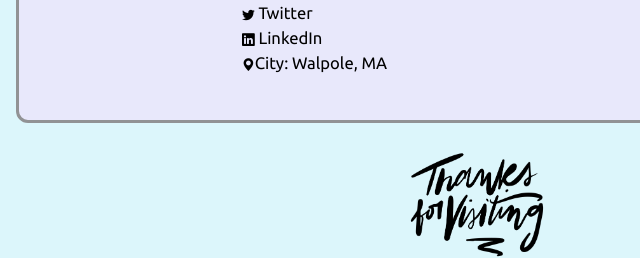
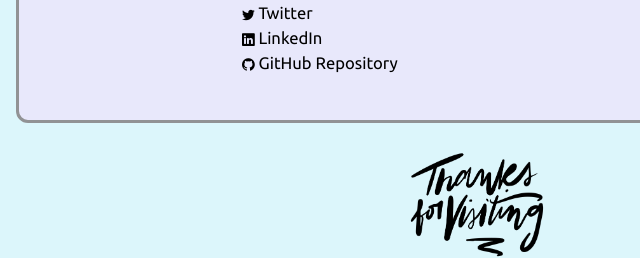
Before and after one commit to iguembes/contact, a plain HTML site: page index.html in a window 1280 px wide. Shown: the part 299-557 px from the top of the page, 163-803 px from the left. Drawn offline with nearby package versions, Linux system fonts and the light colour scheme; a script that the page names is missing.

Commit message:
Adding tab description in title

```diff
--- a/index.html
+++ b/index.html
@@ -1,7 +1,7 @@
 <!DOCTYPE html>
 <html lang="en">
   <head>
-    <title>My Website</title>
+    <title>My Website - Contact</title>
     <meta charset="UTF-8" />
     <meta name="viewport" content="width=device-width, initial-scale=1.0" />
     <meta http-equiv="X-UA-Compatible" content="ie=edge" />
@@ -88,13 +88,11 @@
           <a
             href="https://www.linkedin.com/in/ivan-guembes-0284b61b0/"
             target="_blank"
-            ><i class="bi bi-linkedin" style="font-size: 1vw"></i> LinkedIn </a
+            ><i class="bi bi-linkedin" style="font-size: 1vw"></i> LinkedIn</a
           ><br />
-          <a
-            href="https://www.google.com/maps/@42.108885,-71.2517833,15z"
-            target="_blank"
-            ><i class="bi bi-geo-alt-fill" style="font-size: 1vw"></i>City:
-            Walpole, MA</a
+          <a href="https://github.com/iguembes" target="_blank"
+            ><i class="bi bi-github" style="font-size: 1vw"></i> GitHub
+            Repository</a
           >
         </ul>
       </div>
```
